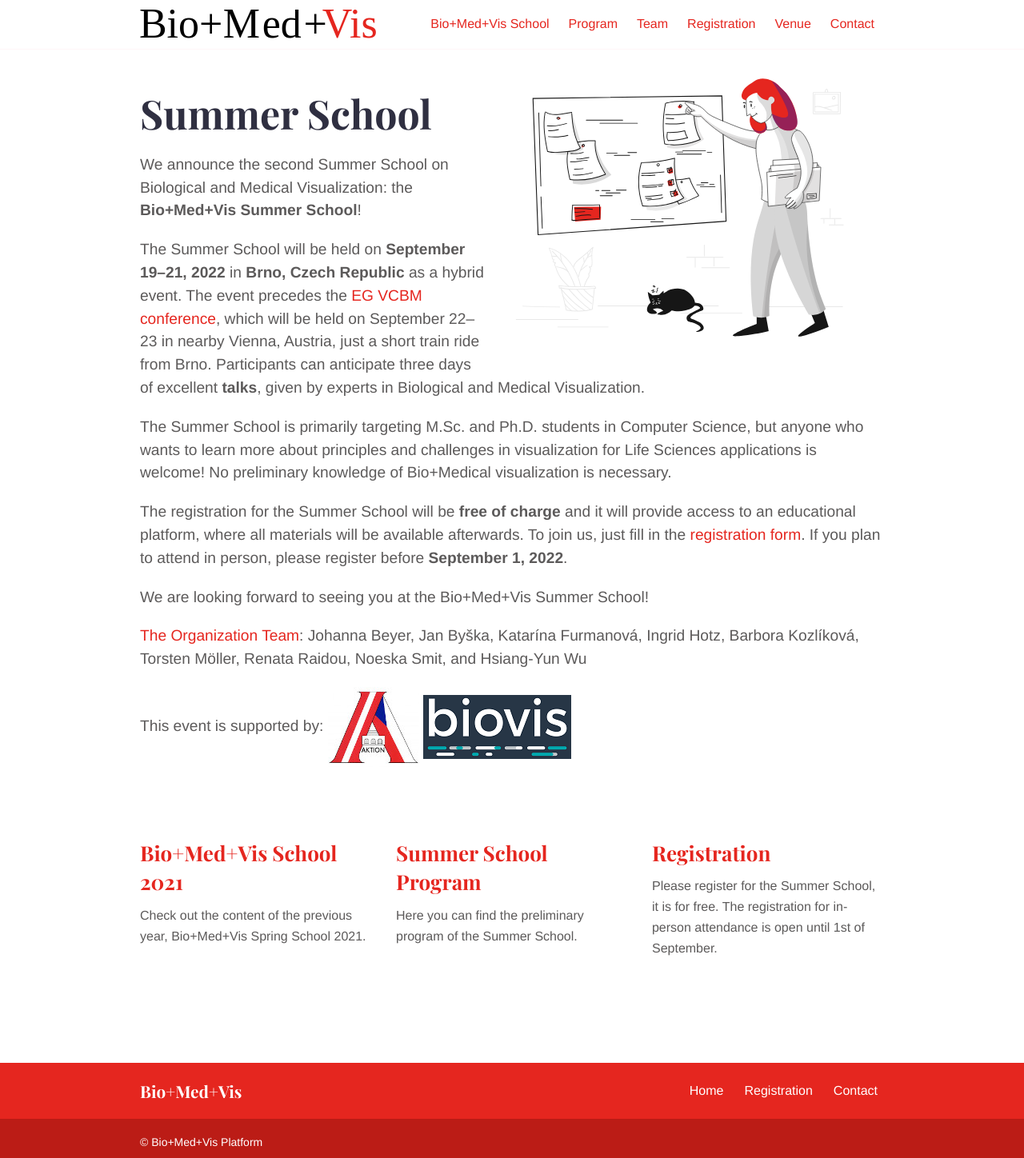
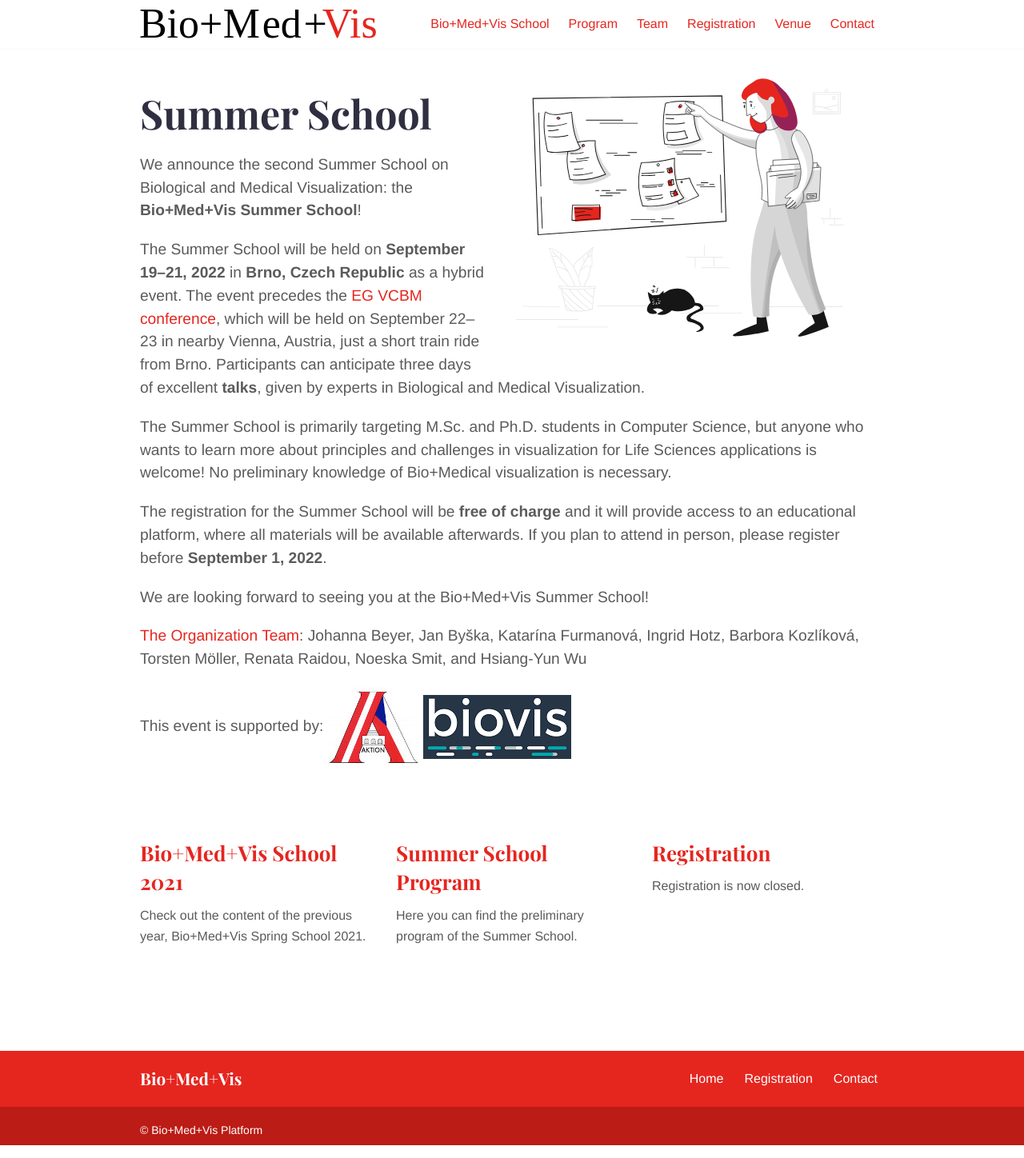
Before and after one commit to biomedvis/2022, a Jekyll site: the page built from index.md, in a window 1280 px wide. Shown: the whole page at 80% size. Built offline with Jekyll 4.4.1, drawn with Linux system fonts in a browser that asks for light colours.

Commit message:
closing the registration

```diff
--- a/_announcements/registration.md
+++ b/_announcements/registration.md
@@ -5,8 +5,7 @@ featured: true
 school: true
 weight: 1
 layout: announcement
-description: Please register for the Summer School, it is for free. The registration for in-person attendance is open until 1st of September.
-link: https://skjemaker.app.uib.no/view.php?id=13063619
+description: Registration is now closed.
 ---
 
 You can register for the Summer School using the following link, it is for free.
--- a/_data/menus.yml
+++ b/_data/menus.yml
@@ -9,7 +9,6 @@ main:
     url: "/team/"
     weight: 3
   - name: "Registration"
-    url: "https://skjemaker.app.uib.no/view.php?id=13063619"
     weight: 4
   - name: "Venue"
     url: "/location/"
@@ -23,7 +22,6 @@ footer:
     url: "/"
     weight: 1
   - name: "Registration"
-    url: "https://skjemaker.app.uib.no/view.php?id=13063619"
     weight: 2
   - name: "Contact"
     url: "/contact/"
--- a/index.md
+++ b/index.md
@@ -15,7 +15,7 @@ The Summer School will be held on **September 19--21, 2022** in **Brno, Czech Re
 
 The Summer School is primarily targeting M.Sc. and Ph.D. students in Computer Science, but anyone who wants to learn more about principles and challenges in visualization for Life Sciences applications is welcome! No preliminary knowledge of Bio+Medical visualization is necessary.
 
-The registration for the Summer School will be **free of charge** and it will provide access to an educational platform, where all materials will be available afterwards. To join us, just fill in the [registration form](https://skjemaker.app.uib.no/view.php?id=13063619). If you plan to attend in person, please register before **September 1, 2022**.
+The registration for the Summer School will be **free of charge** and it will provide access to an educational platform, where all materials will be available afterwards. If you plan to attend in person, please register before **September 1, 2022**.
 
 We are looking forward to seeing you at the Bio+Med+Vis Summer School!
 
```
